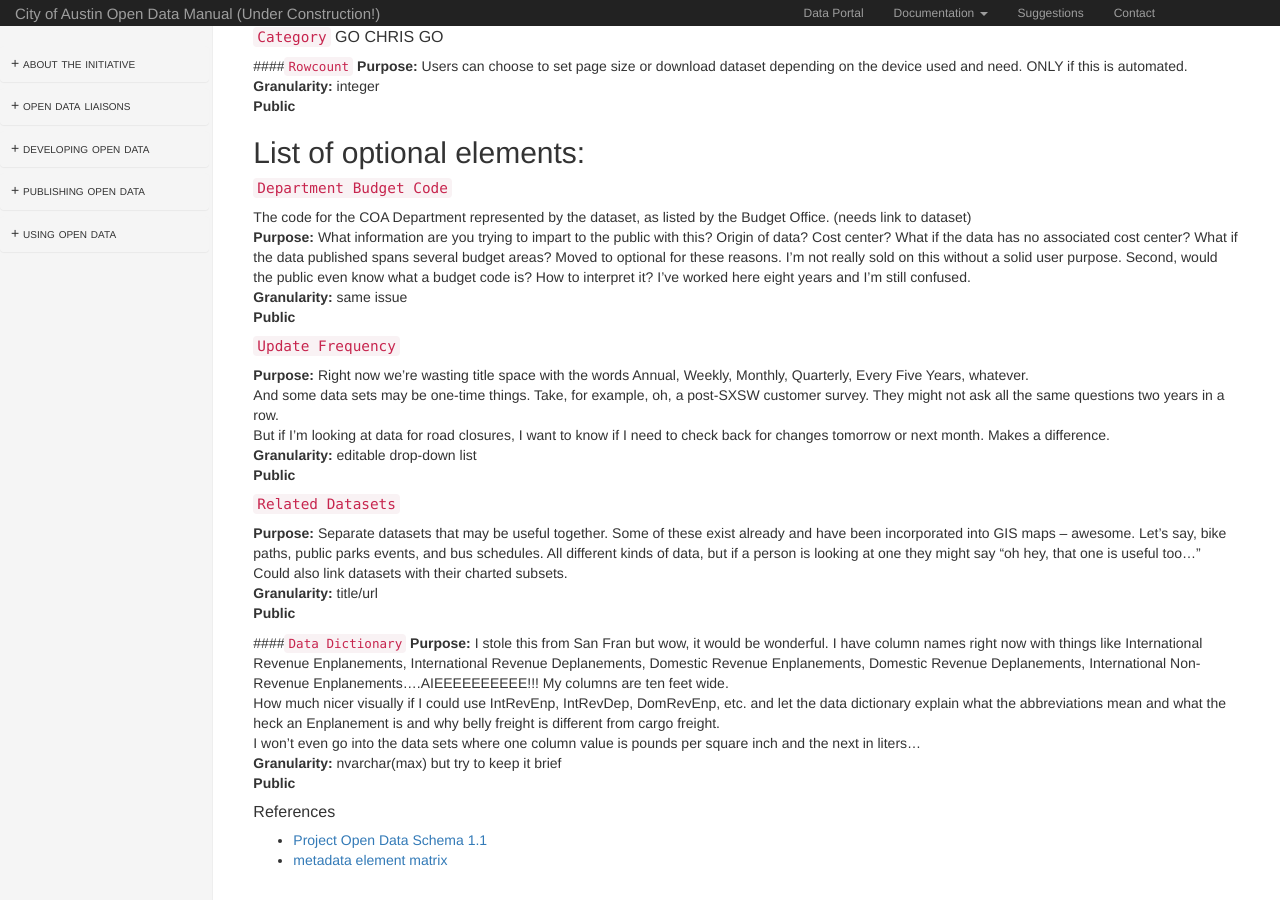
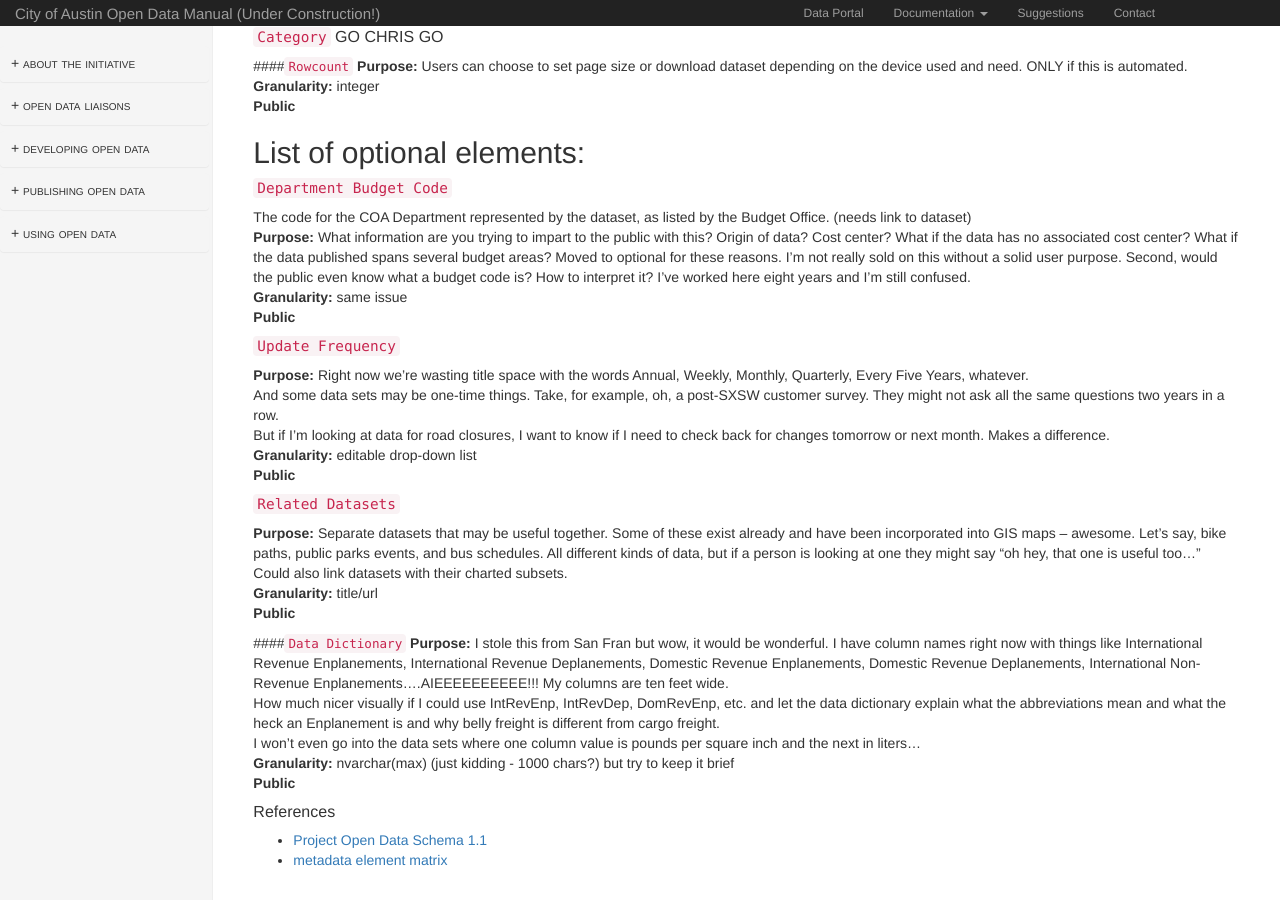
Before and after one commit to cityofaustin/open-data-manual, a Jekyll site: the page built from metadata.md, in a window 1280 px wide and 900 px high, scrolled down 1816 px. Built offline with Jekyll 4.4.1, drawn with Linux system fonts in a browser that asks for light colours; nearby versions of some CDN libraries.

Commit message:
Update metadata.md

```diff
--- a/metadata.md
+++ b/metadata.md
@@ -120,7 +120,7 @@ But if I'm looking at data for road closures, I  want to know if I need to check
 **Purpose:**  I stole this from San Fran but wow, it would be wonderful.  I have column names right now with things like International Revenue Enplanements, International Revenue Deplanements, Domestic Revenue Enplanements, Domestic Revenue Deplanements, International Non-Revenue Enplanements....AIEEEEEEEEEE!!!  My columns are ten feet wide.
 How much nicer visually if I could use IntRevEnp, IntRevDep, DomRevEnp, etc. and let the data dictionary explain what the abbreviations mean and what the heck an Enplanement is and why belly freight is different from cargo freight.
 I won't even go into the data sets where one column value is pounds per square inch and the next in liters...
-**Granularity:**  nvarchar(max) but try to keep it brief
+**Granularity:**  nvarchar(max) (just kidding - 1000 chars?) but try to keep it brief
 **Public**
 
 
```
